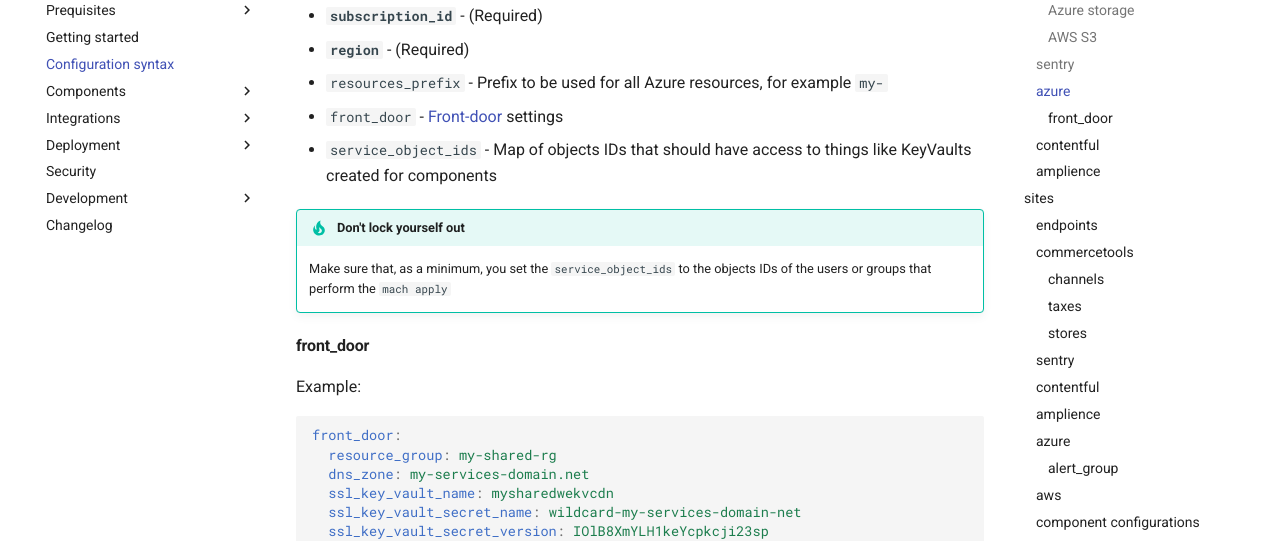
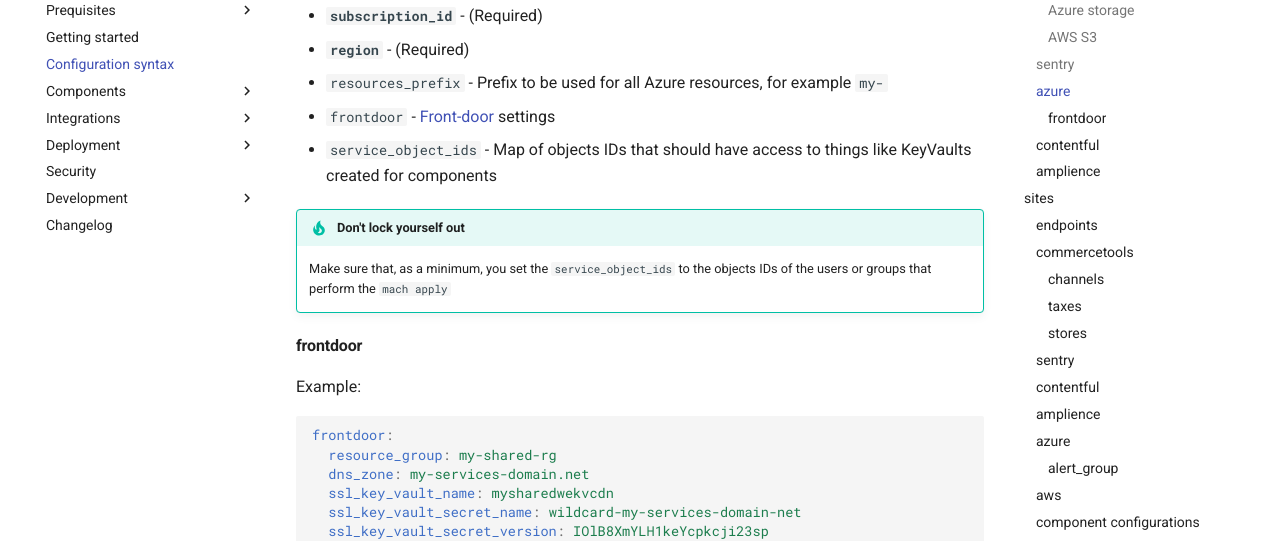
Before and after one commit to mach-composer/mach-composer-cli, an MkDocs documentation site: the page built from docs/src/syntax.md, in a window 1280 px wide and 900 px high, scrolled down 3205 px. Shown: the part 152-693 px from the top of the window. Built offline with MkDocs 1.6.1 and Material for MkDocs 9.7.7, drawn with Linux system fonts in a browser that asks for light colours; a script that is not in the unit is left out.

Commit message:
Rename front_door to frontdoor. Fixes #36

````diff
--- a/docs/src/syntax.md
+++ b/docs/src/syntax.md
@@ -133,7 +133,7 @@ azure:
 - **`subscription_id`** - (Required)
 - **`region`** - (Required)
 - `resources_prefix` - Prefix to be used for all Azure resources, for example `my-`
-- `front_door` - [Front-door](#frontdoor) settings
+- `frontdoor` - [Front-door](#frontdoor) settings
 - `service_object_ids` - Map of objects IDs that should have access to things like KeyVaults created for components
 
 
@@ -141,11 +141,11 @@ azure:
     Make sure that, as a minimum, you set the `service_object_ids` to the objects IDs of the users or groups that perform the `mach apply`
 
 
-#### front_door
+#### frontdoor
 
 Example:
 ```yaml
-front_door:
+frontdoor:
   resource_group: my-shared-rg
   dns_zone: my-services-domain.net
   ssl_key_vault_name: mysharedwekvcdn
@@ -343,7 +343,7 @@ Can overwrite any value from the generic [Azure settings](#azure):
 
 - `tenant_id`
 - `service_object_ids`
-- `front_door`
+- `frontdoor`
 - `subscription_id`
 - `region`
 
--- a/schema.json
+++ b/schema.json
@@ -174,7 +174,7 @@
         "region": {
           "type": "string"
         },
-        "front_door": {
+        "frontdoor": {
           "$ref": "#/definitions/FrontDoorSettings"
         },
         "resources_prefix": {
@@ -515,7 +515,7 @@
           },
           "default": {}
         },
-        "front_door": {
+        "frontdoor": {
           "$ref": "#/definitions/FrontDoorSettings"
         },
         "alert_group": {
````
Also changed, not shown: docs/src/components/azure.md (+1 -1 lines), docs/src/deployment/config/azure.md (+1 -1 lines), CHANGELOG.md, 7 other files.
